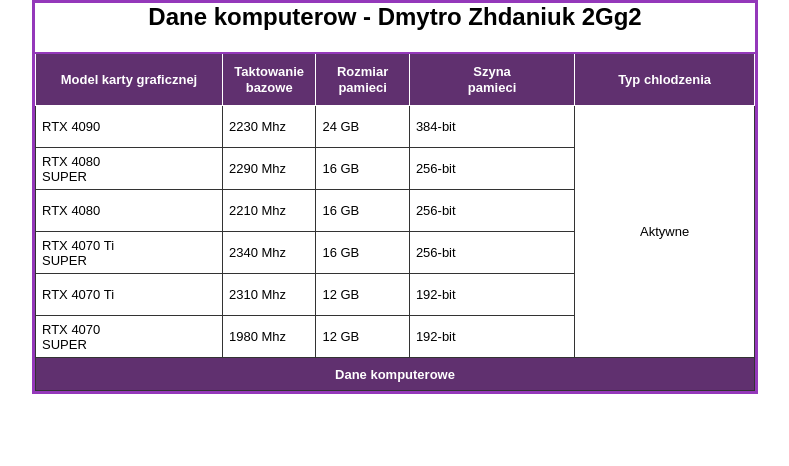
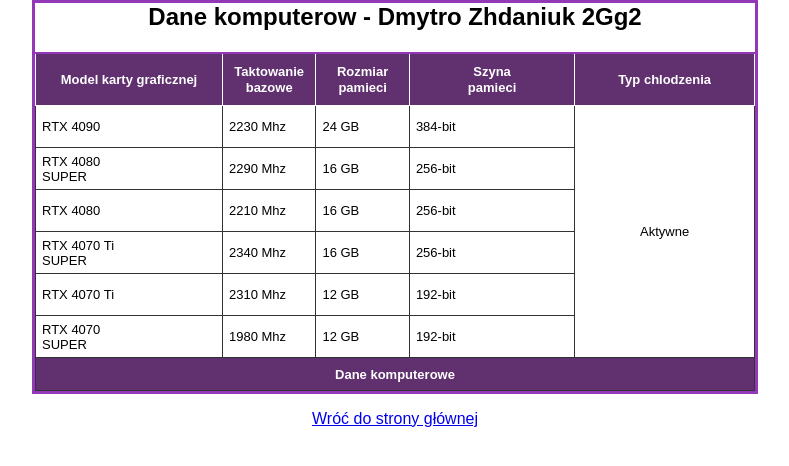
Before and after one commit to skyzehty/dydaktyka, a plain HTML site: page Tabela_Zhdaniuk.html in a window 1280 px wide. Shown: the whole page, without its empty margins (245-1034 px from the left). Drawn offline with Linux system fonts and the light colour scheme.

Commit message:
Add navigation link to return to homepage

```diff
--- a/Tabela_Zhdaniuk.html
+++ b/Tabela_Zhdaniuk.html
@@ -41,5 +41,6 @@ tfoot td { height:30px; background:#60306f; color:#fff; border:1px solid #333; f
 <tfoot><tr><td colspan="5">Dane komputerowe</td></tr></tfoot>
 </table>
 </div>
+<p style="text-align:center;"><a href="index.html">Wróć do strony głównej</a></p>
 </body>
 </html>
```
